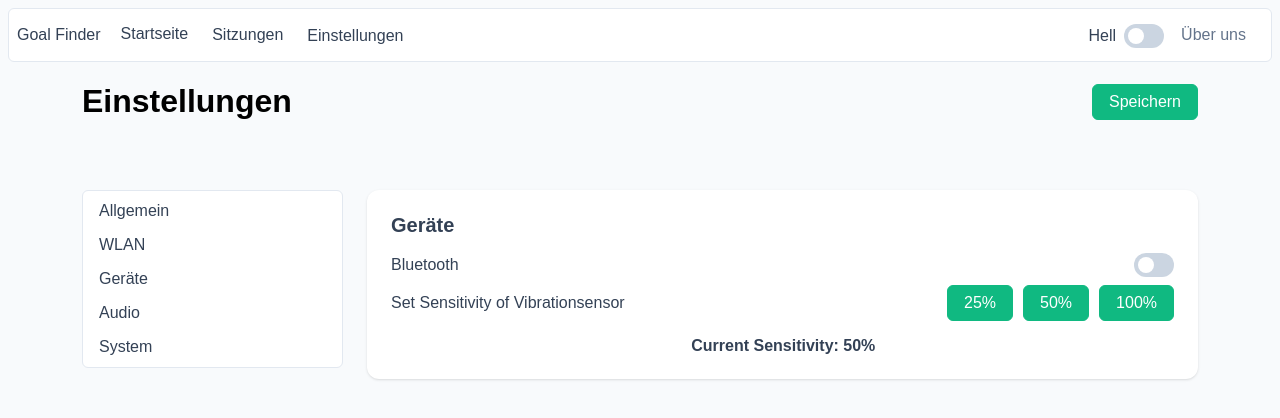
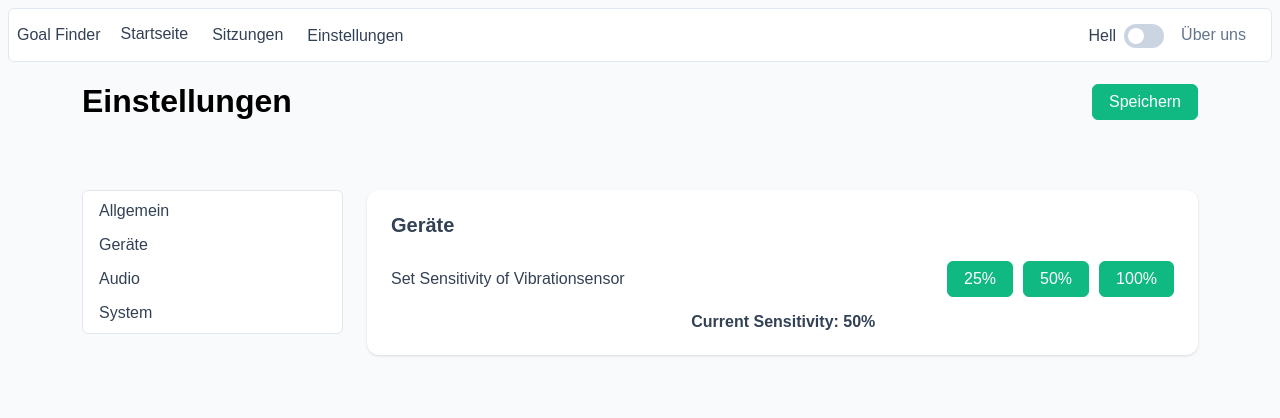
Before and after one commit to 2324-2bhif-pose-iot/GoalFinder, a Vue app in the folder webapp/: page /settings/devices in a window 1280 px wide. Shown: the top 418 px of the page. Built offline with nearby package versions, Linux system fonts and the light colour scheme.

Commit message:
del WLAN

```diff
--- a/webapp/src/views/Settings/DeviceSettingsView.vue
+++ b/webapp/src/views/Settings/DeviceSettingsView.vue
@@ -11,7 +11,6 @@ import VibrationsensorManager from "@/components/Icons/VibrationsensorManager.vu
         {{ $t("settings.devices") }}
       </template>
       <template #content>
-        <BluetoothDevicesManager/>
         <VibrationsensorManager/>
       </template>
     </Card>
--- a/webapp/src/views/Settings/SettingsView.vue
+++ b/webapp/src/views/Settings/SettingsView.vue
@@ -12,10 +12,10 @@ const options = [
     label: i18n.global.t("settings.general"),
     command: () => router.push("/settings/general")
   },
-  {
+  /* {
     label: i18n.global.t("settings.wifi"),
     command: () => router.push("/settings/connectivity")
-  },
+  },*/
   {
     label: i18n.global.t("settings.devices"),
     command: () => router.push("/settings/devices")
```
